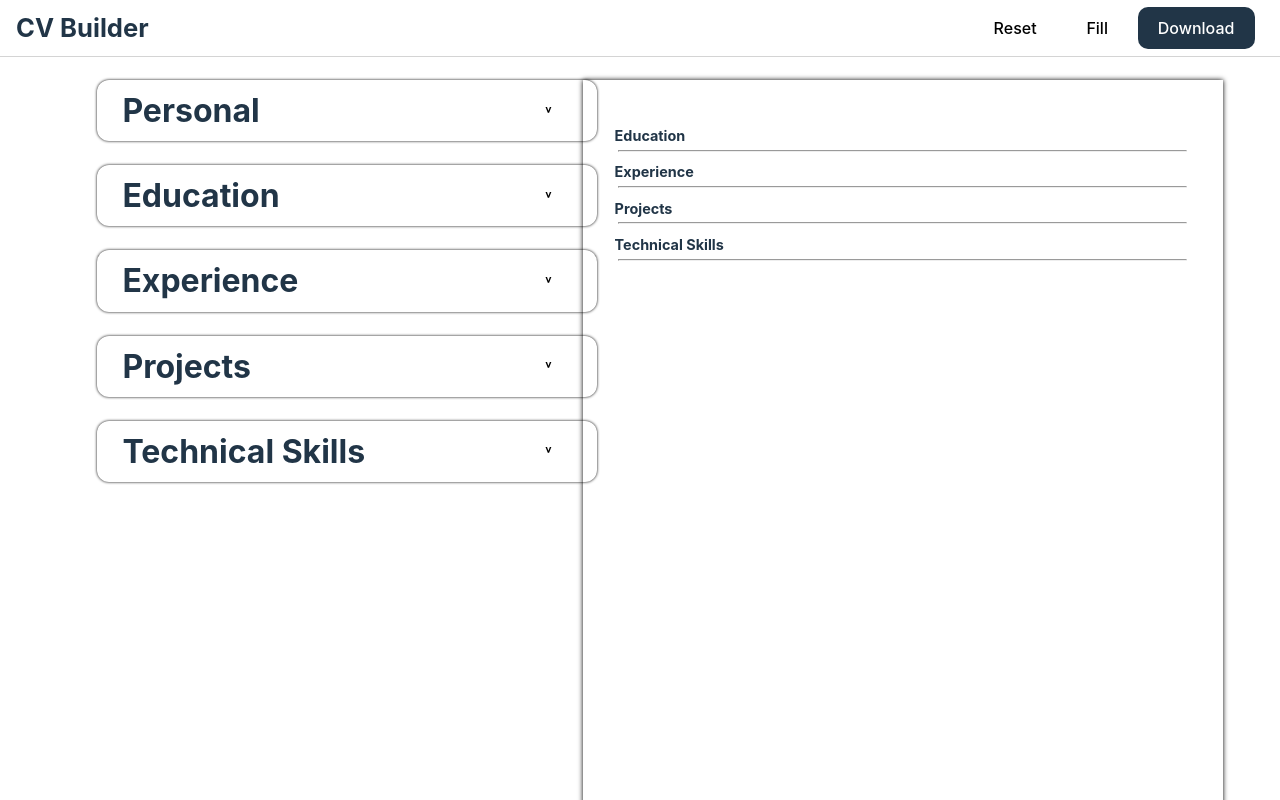
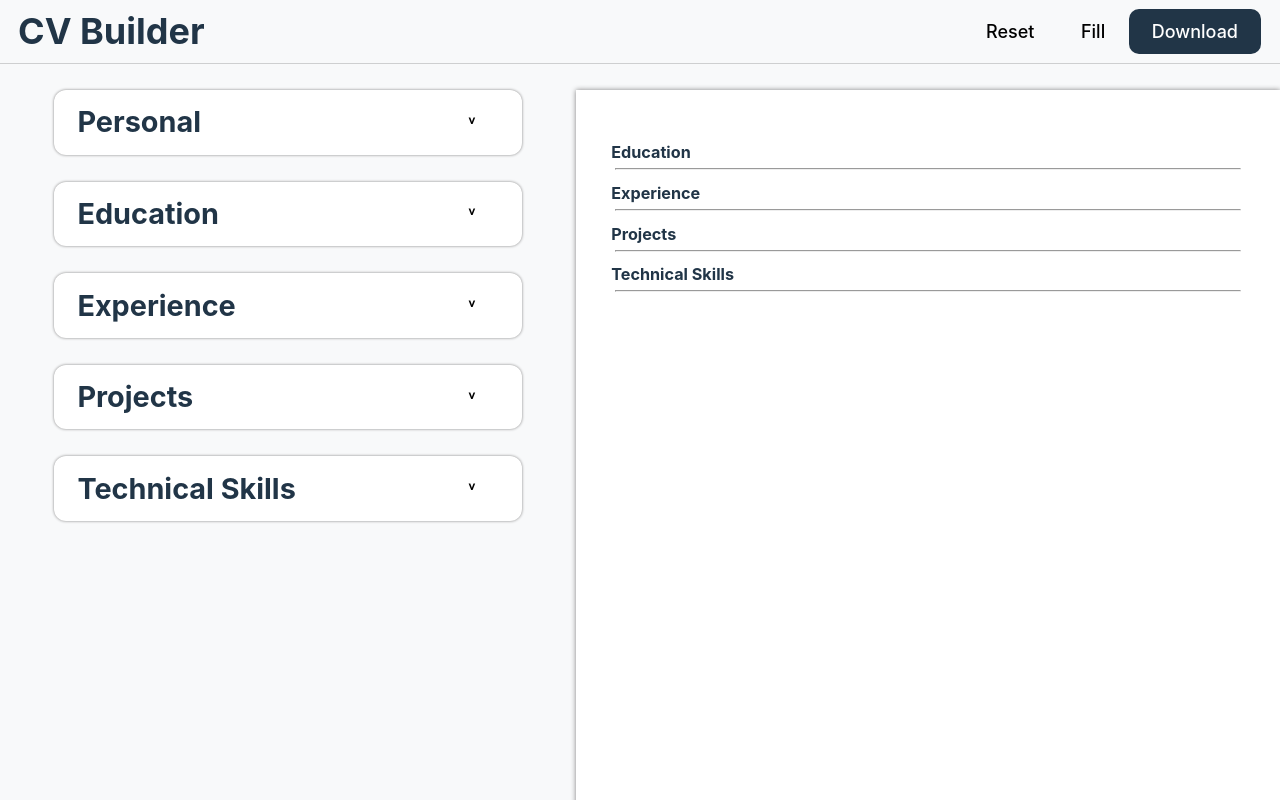
Before and after one commit to hpagon/cv-application, a React (Vite) app: page / in a window 1280 px wide. Shown: the top 800 px of the page. Built offline with nearby package versions, Linux system fonts and the light colour scheme.

Commit message:
Changed bg color and adjusted overall font size

```diff
--- a/src/App.css
+++ b/src/App.css
@@ -40,3 +40,32 @@
 .read-the-docs {
   color: #888;
 }
+
+#container,
+#container > div {
+  background-color: #f8f9fa;
+}
+
+#container {
+  display: flex;
+  justify-content: space-around;
+  margin-bottom: 3rem;
+}
+
+#container > div {
+  /* max-width: 600px; */
+  display: flex;
+  justify-content: center;
+  /* margin: 0 1rem; */
+}
+
+#container > div:nth-child(1) {
+  width: 45%;
+  /* justify-content: end; */
+  /* margin-right: 5rem; */
+}
+
+#container > div:nth-child(2) {
+  width: 55%;
+  /* margin-right: 5rem; */
+}
--- a/src/components/Editor.jsx
+++ b/src/components/Editor.jsx
@@ -27,7 +27,7 @@ export default function Editor({ handleChange, resumeData }) {
     }
   }
   return (
-    <div>
+    <div id="editor">
       <Dropdown
         title="Personal"
         key="Personal"
--- a/src/index.css
+++ b/src/index.css
@@ -10,6 +10,7 @@
   text-rendering: optimizeLegibility;
   -webkit-font-smoothing: antialiased;
   -moz-osx-font-smoothing: grayscale;
+  font-size: 18px;
 }
 
 a {
@@ -27,6 +28,7 @@ body {
   place-items: center;
   min-width: 320px;
   min-height: 100vh;
+  background-color: #f8f9fa;
 }
 
 h1 {
@@ -45,27 +47,11 @@ button {
   cursor: pointer;
   transition: border-color 0.25s;
 }
-/* button:hover {
-  border-color: #646cff;
-} */
-button:focus,
-button:focus-visible {
-  /* outline: 4px auto #213547; */
-}
 
 button:active {
   scale: 0.95;
 }
 
-#container {
-  display: flex;
-  justify-content: space-around;
-}
-
-#container > div {
-  max-width: 600px;
-}
-
 #root {
   min-height: 100vh;
 }
--- a/src/styles/Dropdown.css
+++ b/src/styles/Dropdown.css
@@ -4,6 +4,7 @@
   flex-direction: column;
   align-items: center;
   padding: 10px 0;
+  background-color: white;
   /* margin: 1.5em 0; */
 }
 
@@ -11,13 +12,10 @@
 .dropdown.large {
   /* background-color: red; */
   border-radius: 12px;
-  box-shadow: 0 0 3px black;
-  width: clamp(500px, 20%, 280px);
+  box-shadow: 0 0 3px gray;
+  /* width: clamp(500px, 20%, 280px); */
+  width: 26rem;
   margin: 1.5em 0;
-}
-
-.dropdown.large.open {
-  /* box-shadow: 0 0 3px #646cff; */
 }
 
 /* medium dropdown styles */
@@ -26,10 +24,6 @@
   width: 100%;
   margin: 0.8em 0;
   border-bottom: 1px solid gray;
-}
-
-.dropdown.medium.visible > div:nth-child(1) {
-  /* justify-content: end; */
 }
 
 .dropdown > div:nth-child(1) {
@@ -53,12 +47,12 @@
 
 /* text styles */
 .dropdown h1 {
-  font-size: 2em;
+  font-size: 1.6rem;
   margin: 0;
 }
 
 .dropdown h2 {
-  font-size: 1.3em;
+  font-size: 1.3rem;
   margin: 0;
   text-wrap: nowrap;
   overflow: hidden;
--- a/src/styles/Editor.css
+++ b/src/styles/Editor.css
@@ -1,3 +1,7 @@
+#editor {
+  width: 26rem;
+}
+
 .input {
   display: flex;
   flex-direction: column;
--- a/src/styles/Menus.css
+++ b/src/styles/Menus.css
@@ -8,6 +8,7 @@
   height: 3.5em;
   position: sticky;
   top: 0px;
+  background-color: #f8f9fa;
 }
 
 #menu > div {
@@ -21,7 +22,7 @@
 /* header styles */
 #menu div h1 {
   margin: 0px;
-  font-size: 1.6em;
+  font-size: 2rem;
 }
 
 /* buttons container */
--- a/src/styles/Resume.css
+++ b/src/styles/Resume.css
@@ -9,7 +9,8 @@
   margin-top: 1.5rem;
   width: var(--resume-width);
   min-height: calc(var(--resume-width) / 8.5 * 11);
-  box-shadow: 0 0 5px black;
+  box-shadow: 0 0 5px gray;
+  background-color: white;
 }
 
 h1,
--- a/src/styles/School.css
+++ b/src/styles/School.css
@@ -4,7 +4,7 @@
 }
 
 .school > div:nth-child(1) p {
-  font-size: 0.9rem;
+  font-size: 0.8rem;
 }
 
 .school > div:nth-child(2) p {
```
